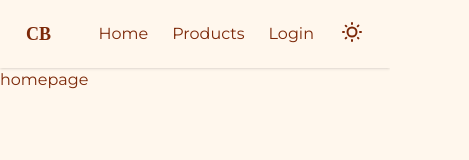
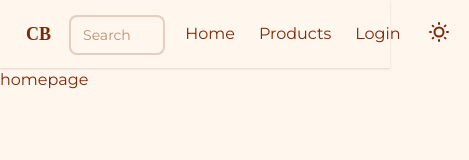
Before and after one commit to fathursyh/coffee-builder, an Astro site: page / in a window 390 px wide. Shown: the whole page, 469 px wide, since content can reach past the window. Built offline with nearby package versions, Linux system fonts and the light colour scheme; Astro itself is replaced by a stand-in of ours; some packages are replaced by stand-ins of ours; no server answers; the database is empty; a web font is replaced by a local one.

Commit message:
update : attempt create search index for product, add hero bg

```diff
--- a/src/actions/product.ts
+++ b/src/actions/product.ts
@@ -15,6 +15,16 @@ export const product = {
         handler: async() => {
             const count = await Product.coffee.find().estimatedDocumentCount();
             return Math.ceil(count/12);
+        }
+    }),
+    findProducts: defineAction({
+        input: z.object({
+            search: z.string()
+        }),
+        handler: async(input) => {
+            console.log(input.search);
+            const query = await Product.coffee.find({ $text: { $search: `\"${input.search}\"` } });
+            return query;
         }
     }),
     addProduct: defineAction({
--- a/src/components/astro/navigations/WebNavbar.astro
+++ b/src/components/astro/navigations/WebNavbar.astro
@@ -1,4 +1,5 @@
 ---
+import SearchBar from "src/components/react/SearchBar"
 import ThemeToggler from "src/components/react/ThemeToggler"
 ---
 
@@ -9,6 +10,7 @@ import ThemeToggler from "src/components/react/ThemeToggler"
       <a class="btn btn-ghost text-lg font-poet md:hidden" href="/">CB</a>
     </div>
     <div class="flex-none">
+      <SearchBar client:idle />
       <ul class="menu menu-horizontal md:gap-4 px-1 text-base">
         <li><a href="/">Home</a></li>
         <!-- <li>
--- a/src/components/astro/products/TheProducts.astro
+++ b/src/components/astro/products/TheProducts.astro
@@ -4,7 +4,6 @@ import { actions } from "astro:actions";
 const {page} = Astro.props;
 
 const {data} = await Astro.callAction(actions.product.getAllProducts, {page: page || "1"});
-
 ---
 
 <div class="grid min-h-[78vh] xl:grid-cols-3 md:grid-cols-2 gap-x-4 gap-y-8 items-start mx-auto max-w-screen-xl mb-6">
--- /dev/null
+++ b/src/components/react/SearchBar.tsx
@@ -0,0 +1,17 @@
+import { actions } from "astro:actions";
+import { useCallback, useState, type KeyboardEvent } from "react"
+
+export default function SearchBar() {
+    const [search, setSearch] = useState('');
+    const searchProduct = useCallback(async(e : KeyboardEvent) => {
+        if (e.key === 'Enter') {
+            const {data} = await actions.product.findProducts({search: search});
+            console.log(data);
+        }
+    }, [search]);
+    return (
+        <input type="text" value={search} onChange={(e) => {
+            setSearch(e.target.value)
+        }} placeholder="Search" className="input input-bordered w-24 md:w-auto" onKeyDown={searchProduct} />
+    )
+}
--- a/src/database/productModel.ts
+++ b/src/database/productModel.ts
@@ -14,6 +14,7 @@ export default class ProductModel {
         // delete model if exist
         delete mongoose.connection.models['Products'];
         this.coffee = mongoose.model('Products', this.coffeeSchema);
+        this.coffee.createSearchIndex({name: 'text', type: 'search', definition: {mappings: {fields: 'title'}} });
     }
 
 }
```
Also changed, not shown: 1 other file.
